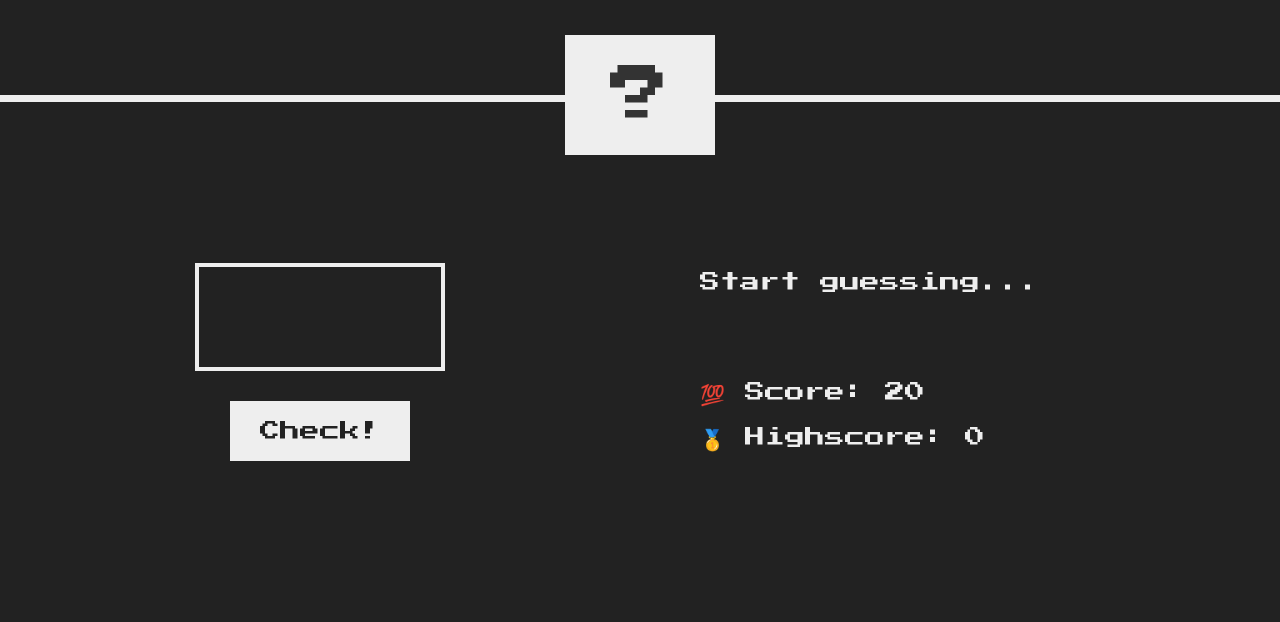
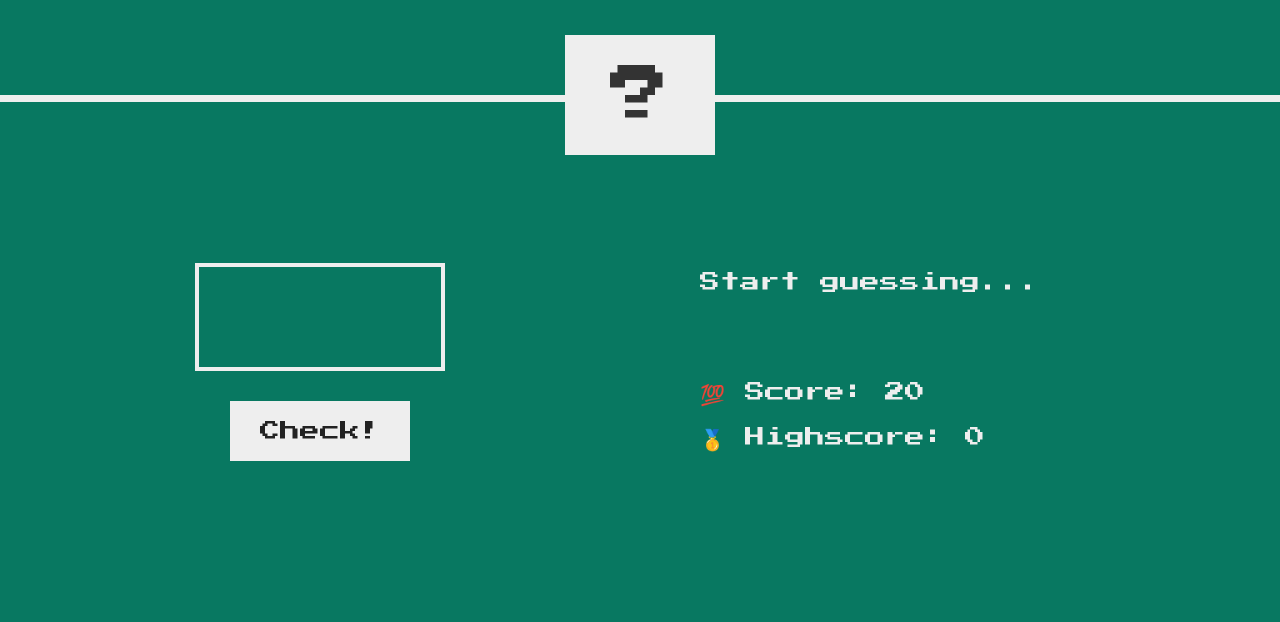
Before and after one commit to Sahi35/Guess-my-number, a plain HTML site: page index.html in a window 1280 px wide. Shown: the part 178-800 px from the top of the page. Drawn offline with Linux system fonts and the light colour scheme.

Commit message:
Created style.css

```diff
--- a/style.css
+++ b/style.css
@@ -14,8 +14,7 @@ html {
 body {
   font-family: 'Press Start 2P', sans-serif;
   color: #eee;
-  background-color: #222;
-  /* background-color: #60b347; */
+  background-color: rgb(8, 120, 97);
 }
 
 /* LAYOUT */
```
